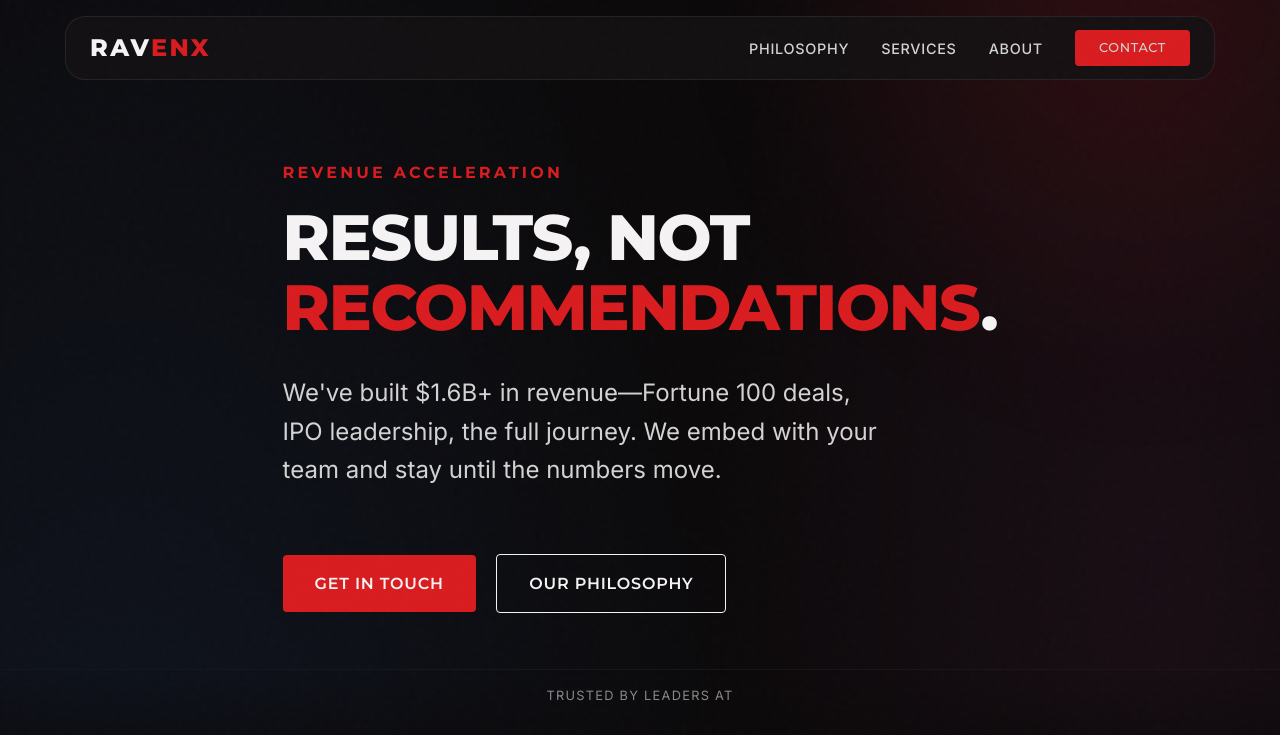
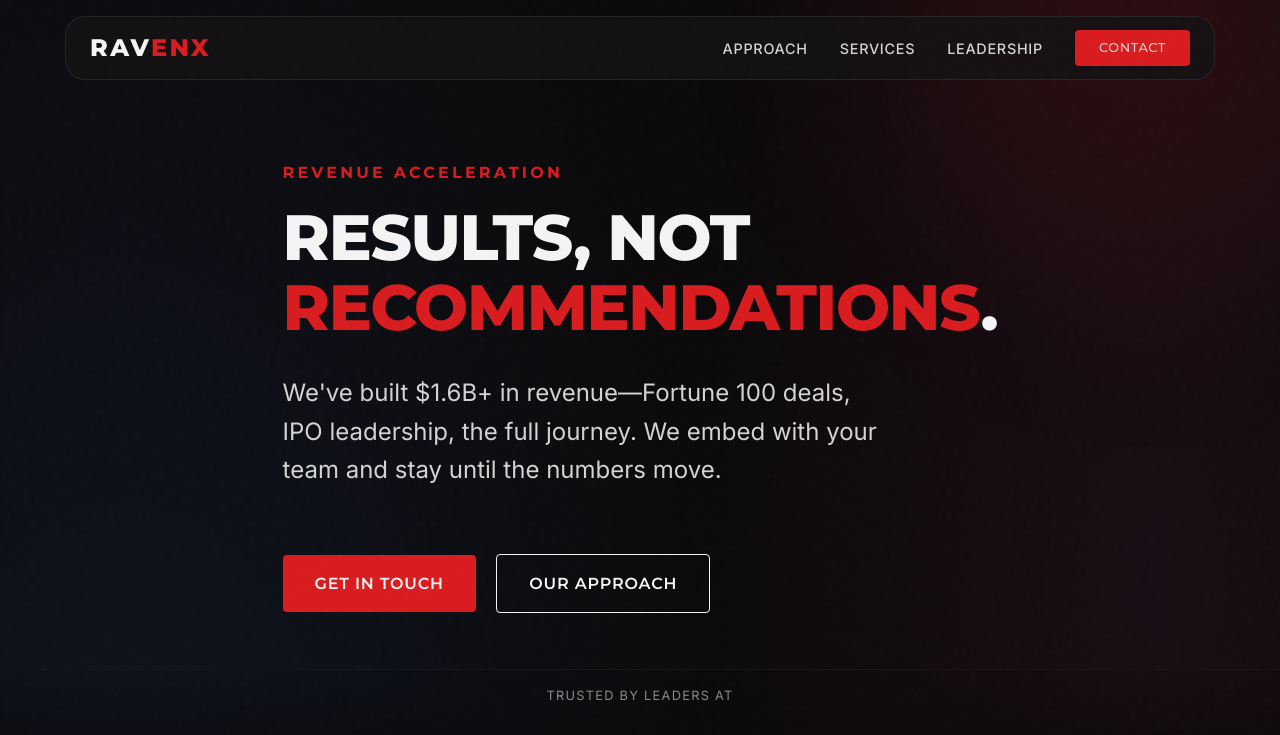
Before and after one commit to BenAWise/ravenx-website, a plain HTML site: page index.html in a window 1280 px wide. Shown: the top 735 px of the page. Drawn offline with Linux system fonts and the light colour scheme.

Commit message:
feat: Smooth scrolling and active nav highlighting
- Add CSS smooth scroll behavior
- Update nav names to match section pills (Approach, Services, Leadership)
- Add scroll-based active state with red underline indicator
- Clear active state when hero section is in view

🤖 Generated with [Claude Code](https://claude.com/claude-code)

Co-Authored-By: Claude <noreply@anthropic.com>

```diff
--- a/index.html
+++ b/index.html
@@ -17,9 +17,9 @@
         <div class="container">
             <a href="#" class="logo">Rav<span>enx</span></a>
             <nav class="nav-links">
-                <a href="#philosophy">Philosophy</a>
-                <a href="#services">Services</a>
-                <a href="#about">About</a>
+                <a href="#philosophy" data-section="philosophy">Approach</a>
+                <a href="#services" data-section="services">Services</a>
+                <a href="#about" data-section="about">Leadership</a>
                 <a href="#contact" class="btn btn-primary"
                     style="padding: 0.5rem 1.5rem; font-size: 0.8rem;">Contact</a>
             </nav>
@@ -35,7 +35,7 @@
                 <p class="fade-in delay-200">We've built $1.6B+ in revenue—Fortune 100 deals, IPO leadership, the full journey. We embed with your team and stay until the numbers move.</p>
                 <div class="hero-actions fade-in delay-300">
                     <a href="#contact" class="btn btn-primary">Get in Touch</a>
-                    <a href="#philosophy" class="btn btn-outline" style="margin-left: 1rem;">Our Philosophy</a>
+                    <a href="#philosophy" class="btn btn-outline" style="margin-left: 1rem;">Our Approach</a>
                 </div>
             </div>
         </div>
@@ -255,6 +255,50 @@
             el.style.transition = 'opacity 0.8s ease-out, transform 0.8s ease-out';
             observer.observe(el);
         });
+
+        // Active nav highlighting on scroll
+        const sections = document.querySelectorAll('section[id], footer[id]');
+        const navLinks = document.querySelectorAll('.nav-links a[data-section]');
+        const hero = document.querySelector('.hero');
+
+        const navObserver = new IntersectionObserver((entries) => {
+            entries.forEach(entry => {
+                if (entry.isIntersecting) {
+                    const id = entry.target.getAttribute('id');
+                    navLinks.forEach(link => {
+                        link.classList.remove('active');
+                        if (link.getAttribute('data-section') === id) {
+                            link.classList.add('active');
+                        }
+                    });
+                }
+            });
+        }, {
+            root: null,
+            rootMargin: '-40% 0px -60% 0px',
+            threshold: 0
+        });
+
+        // Clear active state when hero is in view
+        const heroObserver = new IntersectionObserver((entries) => {
+            entries.forEach(entry => {
+                if (entry.isIntersecting) {
+                    navLinks.forEach(link => link.classList.remove('active'));
+                }
+            });
+        }, {
+            root: null,
+            rootMargin: '0px 0px -60% 0px',
+            threshold: 0
+        });
+
+        sections.forEach(section => {
+            navObserver.observe(section);
+        });
+
+        if (hero) {
+            heroObserver.observe(hero);
+        }
     </script>
 </body>
 
--- a/styles.css
+++ b/styles.css
@@ -38,6 +38,10 @@
     margin: 0;
     padding: 0;
     box-sizing: border-box;
+}
+
+html {
+    scroll-behavior: smooth;
 }
 
 body {
@@ -241,6 +245,25 @@ ul {
 
 .nav-links a:hover {
     color: var(--color-text-main);
+}
+
+.nav-links a.active {
+    color: var(--color-text-main);
+}
+
+.nav-links a.active::after {
+    content: '';
+    position: absolute;
+    bottom: -4px;
+    left: 0;
+    right: 0;
+    height: 2px;
+    background-color: var(--color-accent);
+    border-radius: 1px;
+}
+
+.nav-links a[data-section] {
+    position: relative;
 }
 
 /* Hero Section */
```
